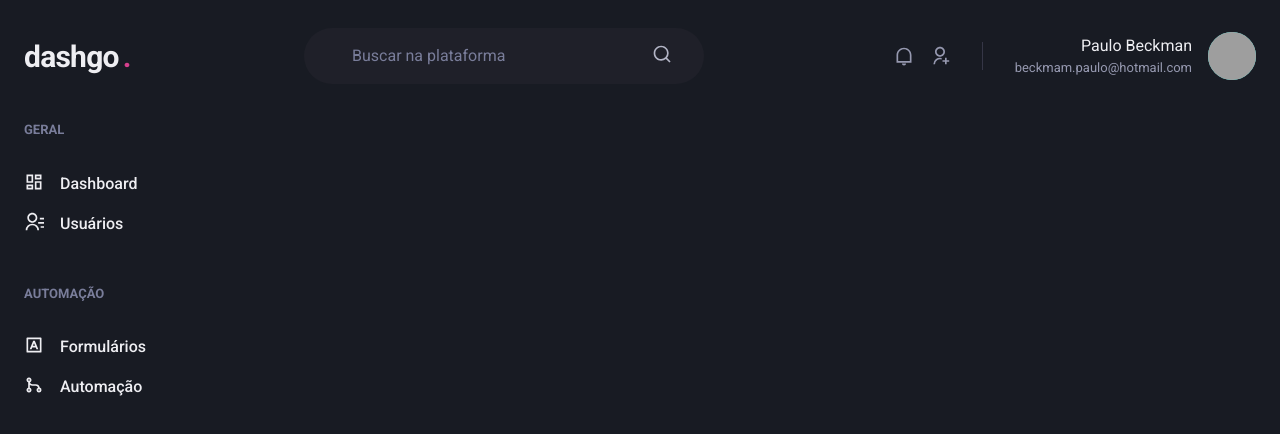
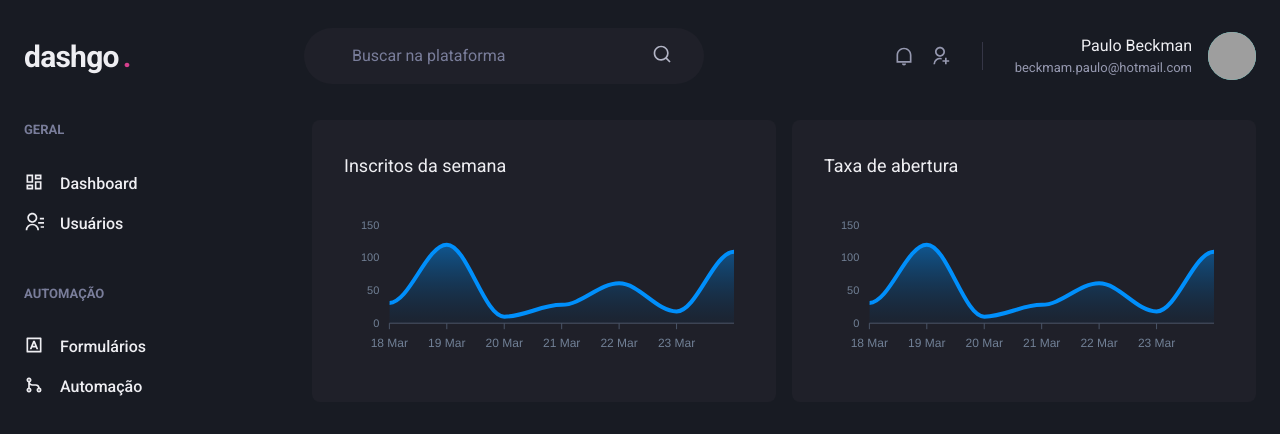
Before and after one commit to paulobeckman/dashgo, a Next.js app: page /dashboard in a window 1280 px wide. Shown: the top 434 px of the page. Built offline with nearby package versions, Linux system fonts and the light colour scheme; grey boxes are pictures that could not be loaded.

Commit message:
implementation apexcharts graphics

```diff
--- a/package.json
+++ b/package.json
@@ -13,9 +13,11 @@
     "@chakra-ui/react": "^1.6.10",
     "@emotion/react": "^11.5.0",
     "@emotion/styled": "^11.3.0",
+    "apexcharts": "^3.29.0",
     "framer-motion": "^4.1.17",
     "next": "11.1.2",
     "react": "17.0.2",
+    "react-apexcharts": "^1.3.9",
     "react-dom": "17.0.2",
     "react-icons": "^4.3.1"
   },
--- a/src/pages/dashboard.tsx
+++ b/src/pages/dashboard.tsx
@@ -1,6 +1,64 @@
-import { Flex } from '@chakra-ui/react';
+import { Flex, SimpleGrid, Box, Text, theme } from '@chakra-ui/react';
+import dynamic from 'next/dynamic';
 import { Header } from '../components/Header';
 import { Sidebar } from '../components/Sidebar';
+import { ApexOptions } from 'apexcharts';
+
+const Chart = dynamic(() => import('react-apexcharts'), {
+  ssr: false,
+});
+
+const options: ApexOptions = {
+  chart: {
+    toolbar: {
+      show: false,
+    },
+    zoom: {
+      enabled: false,
+    },
+    foreColor: theme.colors.gray[500],
+  },
+  grid: {
+    show: false,
+  },
+  dataLabels: {
+    enabled: false,
+  },
+  tooltip: {
+    enabled: false,
+  },
+  xaxis: {
+    type: 'datetime',
+    axisBorder: {
+      color: theme.colors.gray[600]
+    },
+    axisTicks: {
+      color: theme.colors.gray[600]
+    },
+    categories: [
+      '2021-03-18T00:00:00.000Z',
+      '2021-03-19T00:00:00.000Z',
+      '2021-03-20T00:00:00.000Z',
+      '2021-03-21T00:00:00.000Z',
+      '2021-03-22T00:00:00.000Z',
+      '2021-03-23T00:00:00.000Z',
+      '2021-03-24T00:00:00.000Z',
+    ],
+  },
+  fill: {
+    opacity: 0.3,
+    type: 'gradient',
+    gradient: {
+      shade: 'dark',
+      opacityFrom: 0.7,
+      opacityTo: 0.3
+    }
+  }
+};
+
+const series = [
+  { name: 'series1', data: [31, 120, 10, 28, 61, 18, 109] }
+];
 
 export default function Dashboard() {
   return (
@@ -15,6 +73,27 @@
         px="6"
       >
         <Sidebar />
+
+        <SimpleGrid flex="1" gap="4" minChildWidth="320px" align="flex-start">
+          <Box
+            p="8"
+            bg="gray.800"
+            borderRadius={8}
+            // pb="4"
+          >
+            <Text fontSize="lg" mb="4">Inscritos da semana</Text>
+            <Chart options={options} series={series} type="area" height={160} />
+          </Box>
+          <Box
+            p="8"
+            bg="gray.800"
+            borderRadius={8}
+            pb="4"
+          >
+            <Text fontSize="lg" mb="4">Taxa de abertura</Text>
+            <Chart options={options} series={series} type="area" height={160} />
+          </Box>
+        </SimpleGrid>
       </Flex>
     </Flex>
   );
```
Also changed, not shown: 1 other file (tests, documents, lock files or other folders).
